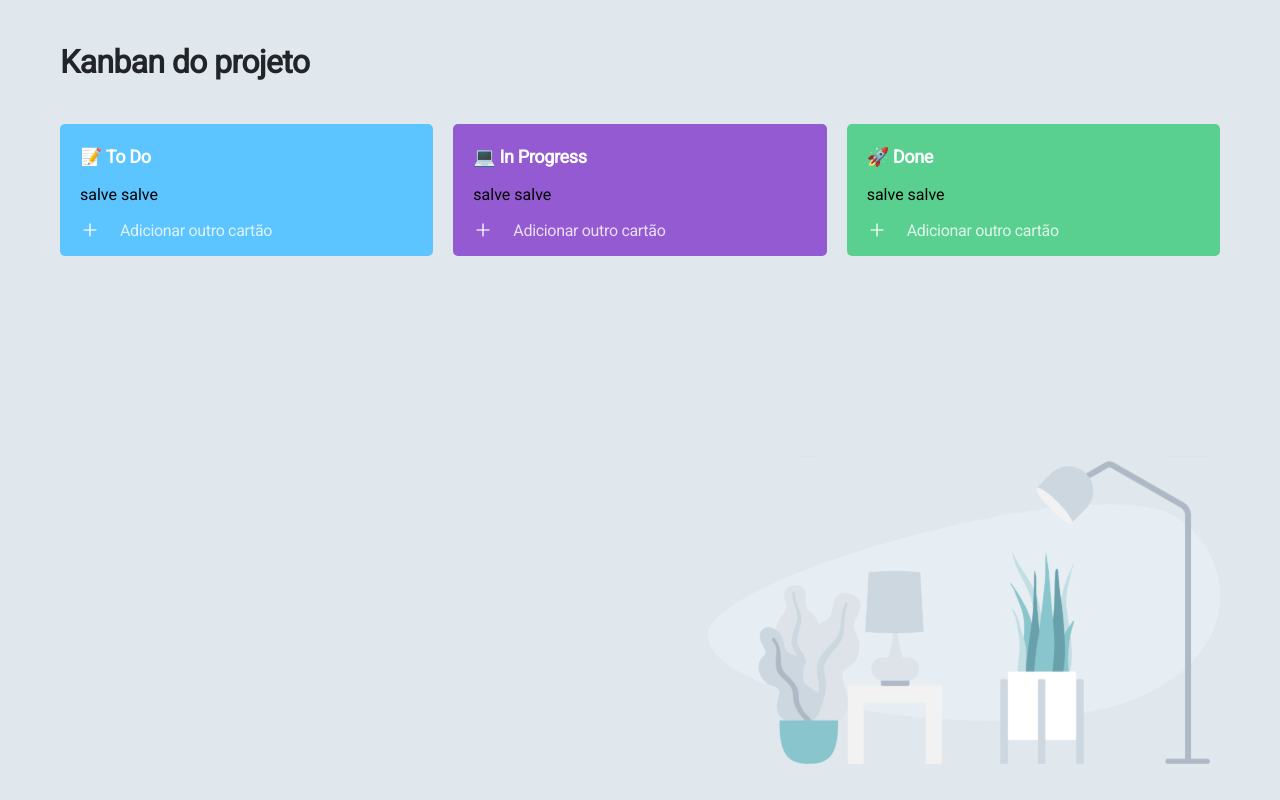
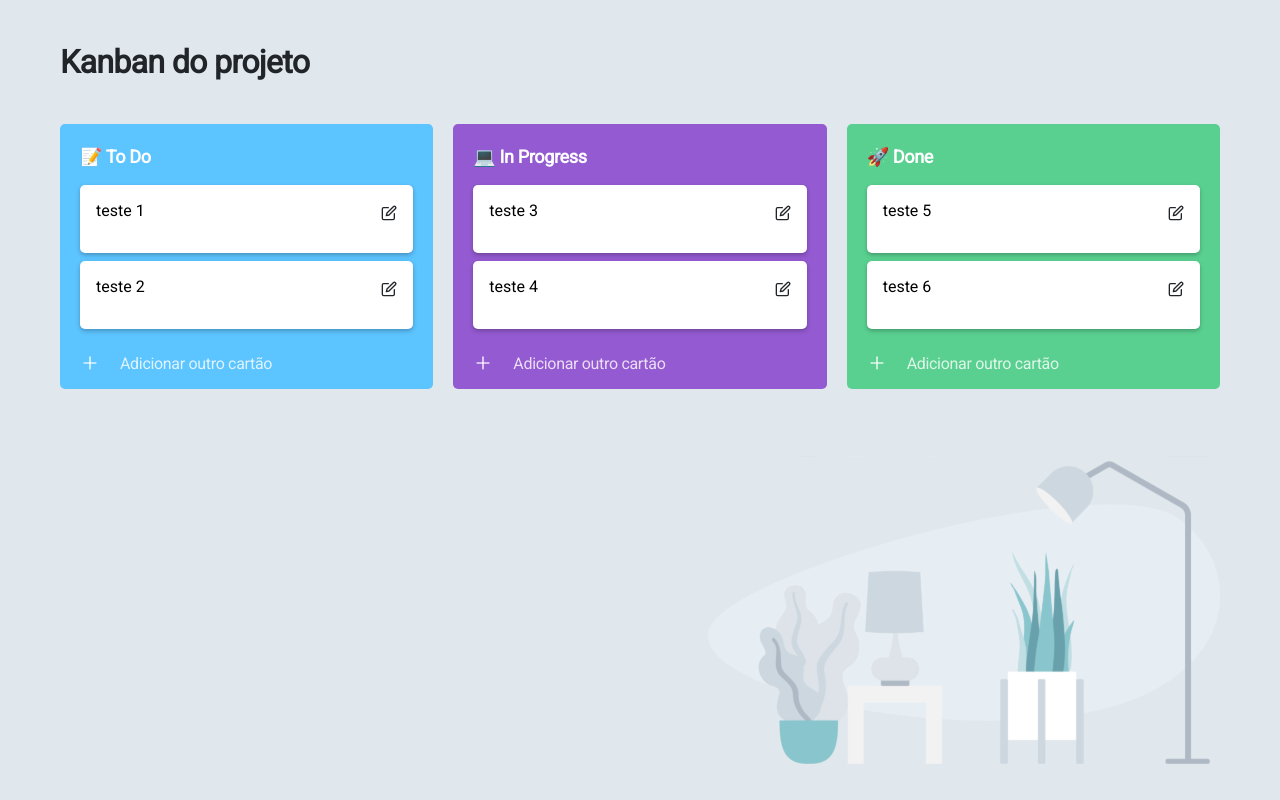
Before and after one commit to guicedo/kanban-board, a React (Create React App) app: page / in a window 1280 px wide. Built offline with nearby package versions, Linux system fonts and the light colour scheme.

Commit message:
cards listing

```diff
--- a/src/features/kanban-board/kanbanBoardPage.jsx
+++ b/src/features/kanban-board/kanbanBoardPage.jsx
@@ -1,7 +1,7 @@
 import React from 'react';
 import PropTypes from 'prop-types';
 import Title from '../commonComponents/title';
-import Lists from './lists';
+import List from './list';
 import Background from './background.svg';
 
 import './kanbanBoardPage.scss';
@@ -11,7 +11,7 @@ const KanbanBoardPage = ({lists}) => (
     <Title title="Kanban do projeto"/>
     <div className="kanban-board-page-content">
       {(lists || []).map((list) => (
-        <Lists
+        <List
           list={list}
         />
       ))}
--- /dev/null
+++ b/src/features/kanban-board/list/card/card.jsx
@@ -0,0 +1,58 @@
+import React from 'react';
+import PropTypes from 'prop-types';
+
+import { XCircle } from 'react-feather';
+import { AlertCircle, Edit } from 'react-feather';
+
+import './card.scss';
+
+
+const getContent = (card, isEditing, setIsEditing) => {
+  if (isEditing) {
+    return (
+      <div className="card-item-container">
+        <div className="card-item-closed_icons">
+          <XCircle style={{ width: 16, cursor: "pointer", color: "#9c9c9cf0" }} onClick={() => { setIsEditing(false); }} />
+        </div>
+        tags content here
+      </div>
+    );
+  }
+
+  return (
+    <div className="card-item-closed_container">
+      <div className="card-item-closed_text">
+        {card.text}
+      </div>
+      <div className="card-item-closed_edit">
+        <Edit style={{ width: 16, cursor: "pointer", color: "#212529" }} onClick={() => { setIsEditing(true); }} />
+      </div>
+      <div className="card-item-closed_tags">
+        {/*(tags.filter(tag => tag.cardId === card.id) || []).map((tag) => (
+          <div className="card-item-closed_tag-container" style={{ backgroundColor: tag.backgroundColor }}>
+            {tag.value}
+          </div>
+        ))*/}
+      </div>
+    </div>
+  );
+};
+
+const ModalRobot = ({ card }) => {
+  const [isEditing, setIsEditing] = React.useState(0);
+  return (
+    <div className="card-item_container">
+      {getContent(card, isEditing, setIsEditing)}
+    </div>
+  );
+};
+
+ModalRobot.propTypes = {
+  card: PropTypes.array,
+};
+
+ModalRobot.defaultProps = {
+  card: null,
+};
+
+export default ModalRobot;
--- /dev/null
+++ b/src/features/kanban-board/list/card/card.scss
@@ -0,0 +1,36 @@
+.card-item_container{
+  width: calc(100% - 32px);
+  background: #FFFFFF;
+  box-shadow: 0px 2px 4px rgba(0, 0, 0, 0.25);
+  border-radius: 5px;
+  margin-bottom: 8px;
+  padding: 16px;
+}
+
+.card-item-closed{
+    &_container{
+    display: grid;
+    grid-template-columns: 1fr 16px;
+    grid-template-rows: auto auto;
+    grid-row-gap: 8px;
+    grid-column-gap: 8px;
+    grid-template-areas:
+    "text edit"
+    "tags tags";
+  }
+  &-text{
+    grid-area: text;
+    color: #212529;
+    font-weight: 500;
+    font-size: 16px;
+    line-height: 21px;
+
+    letter-spacing: -0.02em;
+  }
+  &-edit{
+    grid-area: edit;
+  }
+  &-tags{
+    grid-area: tags;
+  }
+}
--- /dev/null
+++ b/src/features/kanban-board/list/card/index.js
@@ -0,0 +1,3 @@
+import Card from './card';
+
+export default Card;
--- /dev/null
+++ b/src/features/kanban-board/list/index.js
@@ -0,0 +1,9 @@
+import { connect } from 'react-redux';
+
+import List from './list';
+
+const mapStateToProps = ({ kanbanBoard }) => ({
+  cards: kanbanBoard.cards,
+});
+
+export default connect(mapStateToProps, null)(List);
--- /dev/null
+++ b/src/features/kanban-board/list/list.jsx
@@ -0,0 +1,64 @@
+import React from 'react';
+import PropTypes from 'prop-types';
+import { Plus } from 'react-feather';
+import Card from './card';
+
+import './list.scss';
+
+const cards = [{
+  text: "teste 1",
+  listId: 1,
+  id: 0,
+},
+{
+  text: "teste 2",
+  listId: 1,
+  id: 1,
+},{
+  text: "teste 3",
+  listId: 2,
+  id: 2,
+},{
+  text: "teste 4",
+  listId: 2,
+  id: 3,
+},{
+  text: "teste 5",
+  listId: 3,
+  id: 4,
+},{
+  text: "teste 6",
+  listId: 3,
+  id: 6,
+}]
+const List = ({
+  list, // cards
+}) => (
+  <div className="kanban-board-list-container" style={{ backgroundColor: list.backgroundColor }}>
+    <div className="kanban-board-list_title">
+      {list.title}
+    </div>
+    <div className="kanban-board-list_tasks">
+      {(cards.filter(card => card.listId === list.id) || []).map((card) => (
+        <Card
+          card={card}
+        />
+      ))}
+    </div>
+    <div className="kanban-board-list_add">
+      <Plus style={{ height: 20, width: 20, marginRight: 20 }} /> Adicionar outro cartão
+    </div>
+  </div>
+);
+
+List.propTypes = {
+  children: PropTypes.node,
+  className: PropTypes.string,
+};
+
+List.defaultProps = {
+  children: null,
+  className: '',
+};
+
+export default List;
--- a/src/features/kanban-board/lists/lists.jsx
+++ /dev/null
@@ -1,33 +0,0 @@
-import React from 'react';
-import PropTypes from 'prop-types';
-import { Plus } from 'react-feather';
-
-import './lists.scss';
-
-const Lists = ({
-  list
-}) => (
-  <div className="kanban-board-list-container" style = {{backgroundColor: list.backgroundColor}}>
-    <div className="kanban-board-list_title">
-      {list.title}
-    </div>
-    <div className="kanban-board-list_tasks">
-      salve salve
-    </div>
-    <div className="kanban-board-list_add">
-      <Plus style={{height: 20, width: 20, marginRight: 20}}/> Adicionar outro cartão
-    </div>
-  </div>
-);
-
-Lists.propTypes = {
-  children: PropTypes.node,
-  className: PropTypes.string,
-};
-
-Lists.defaultProps = {
-  children: null,
-  className: '',
-};
-
-export default Lists;
```
Also changed, not shown: src/features/kanban-board/list/card/modal/modal.jsx (added, +68 -0 lines), src/features/kanban-board/lists/index.js (deleted, +0 -11 lines), src/features/kanban-board/list/list.scss (renamed from src/features/kanban-board/lists/lists.scss).
